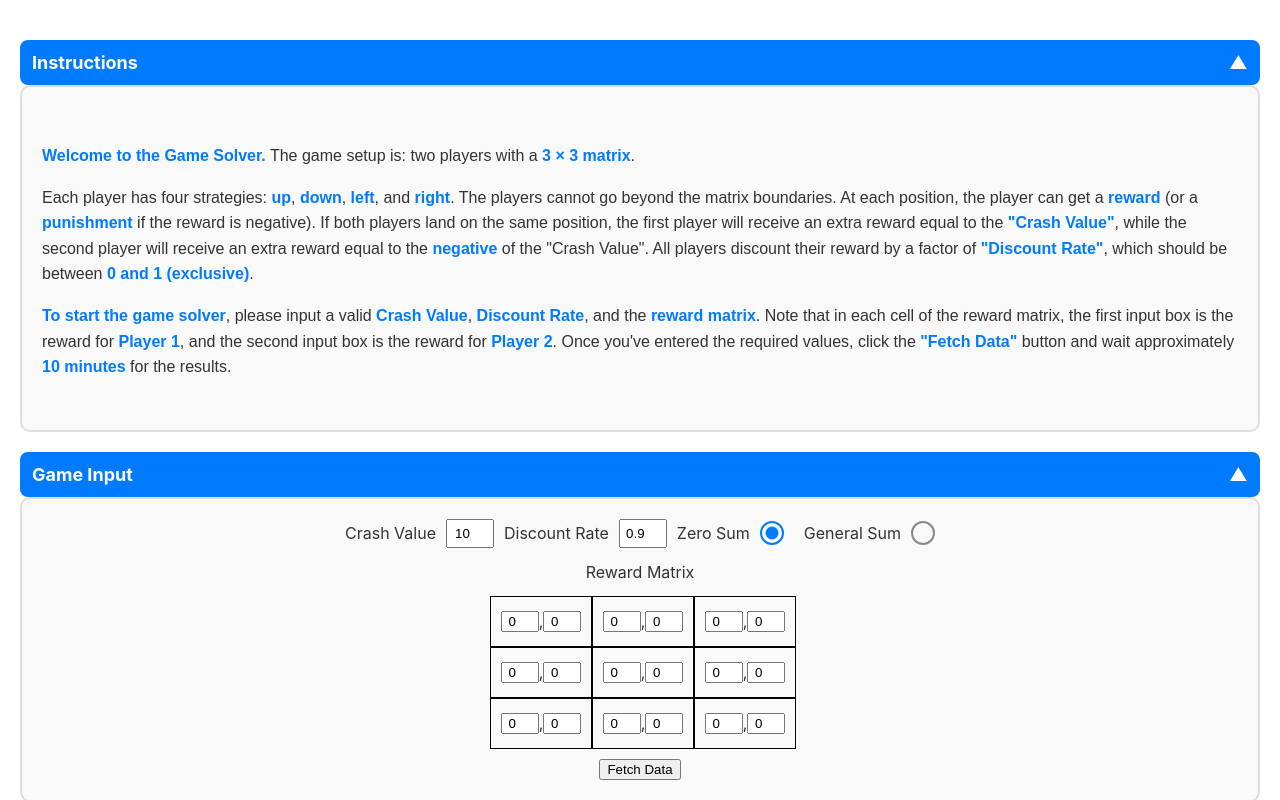
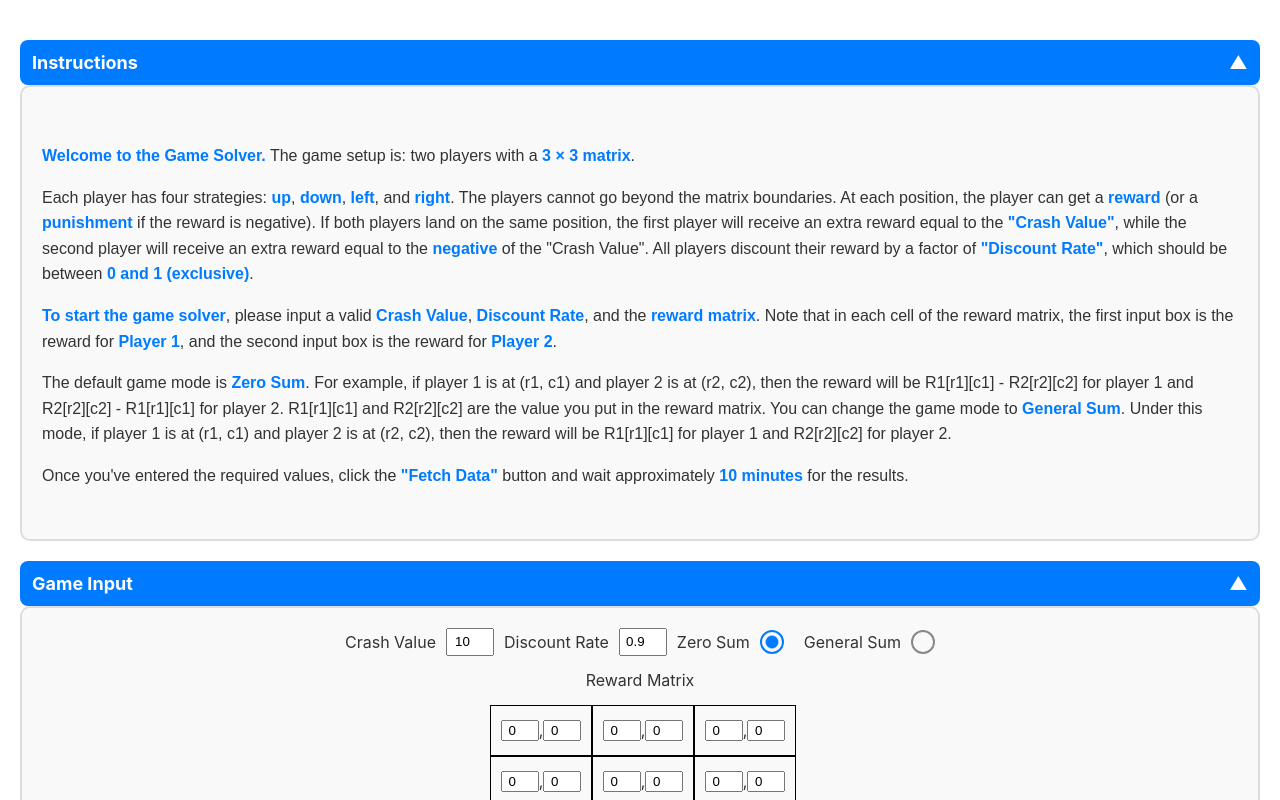
Before and after one commit to zelongjiang123/GameVisualization, a React app: page / in a window 1280 px wide. Shown: the top 800 px of the page. Built offline with nearby package versions, Linux system fonts and the light colour scheme.

Commit message:
update the instruction

```diff
--- a/src/pages/instruction_page/Instruction.tsx
+++ b/src/pages/instruction_page/Instruction.tsx
@@ -21,6 +21,12 @@ const Instruction = () => {
         <p>
           <strong>To start the game solver</strong>, please input a valid <strong>Crash Value</strong>, <strong>Discount Rate</strong>, and the <strong>reward matrix</strong>.
           Note that in each cell of the reward matrix, the first input box is the reward for <strong>Player 1</strong>, and the second input box is the reward for <strong>Player 2</strong>.
+        </p>
+        <p>
+          The default game mode is <strong>Zero Sum</strong>. For example, if player 1 is at (r1, c1) and player 2 is at (r2, c2), then the reward will be R1[r1][c1] - R2[r2][c2] for player 1 and R2[r2][c2] - R1[r1][c1] for player 2.
+          R1[r1][c1] and R2[r2][c2] are the value you put in the reward matrix. You can change the game mode to <strong>General Sum</strong>. Under this mode, if player 1 is at (r1, c1) and player 2 is at (r2, c2), then the reward will be R1[r1][c1] for player 1 and R2[r2][c2] for player 2.
+        </p>
+        <p>
           Once you've entered the required values, click the <strong>"Fetch Data"</strong> button and wait approximately <strong>10 minutes</strong> for the results.
         </p>
       </div>
```
